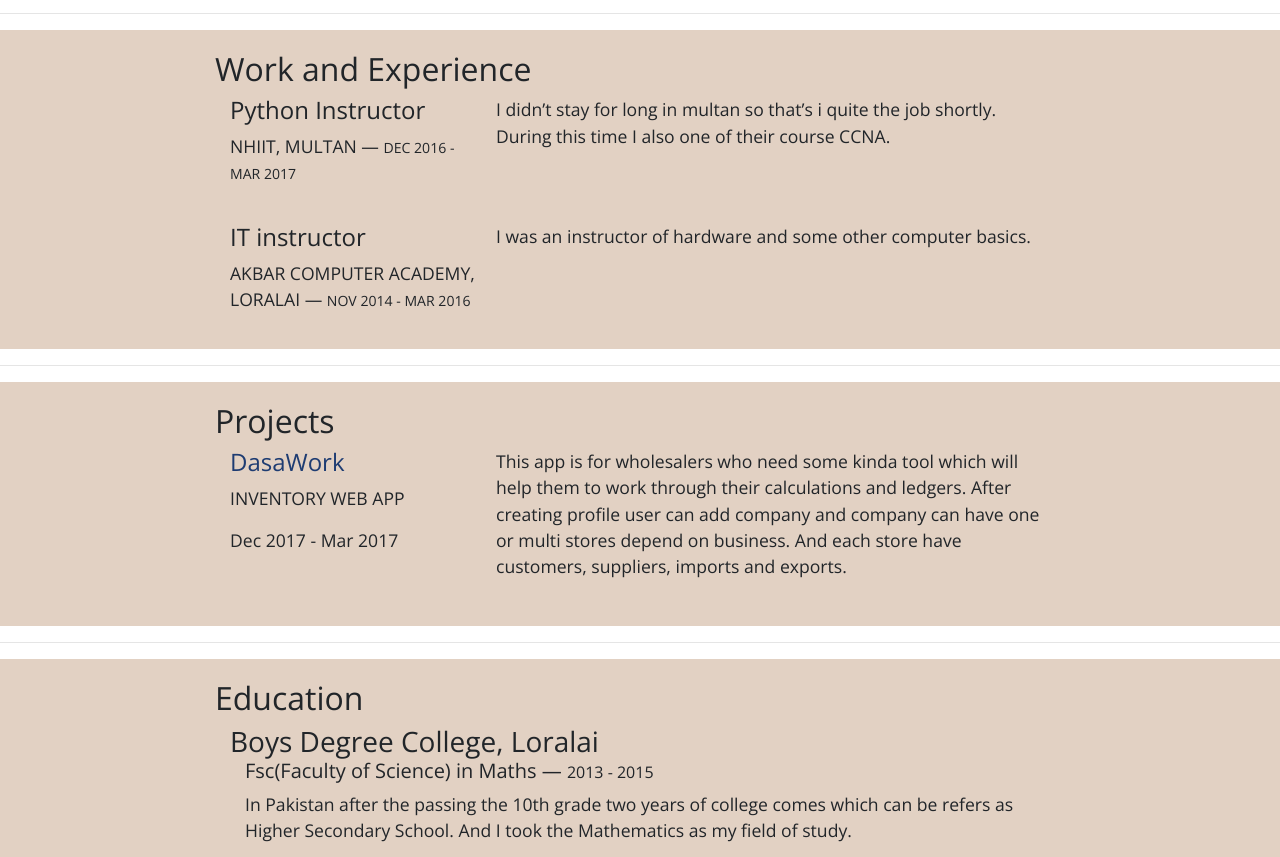
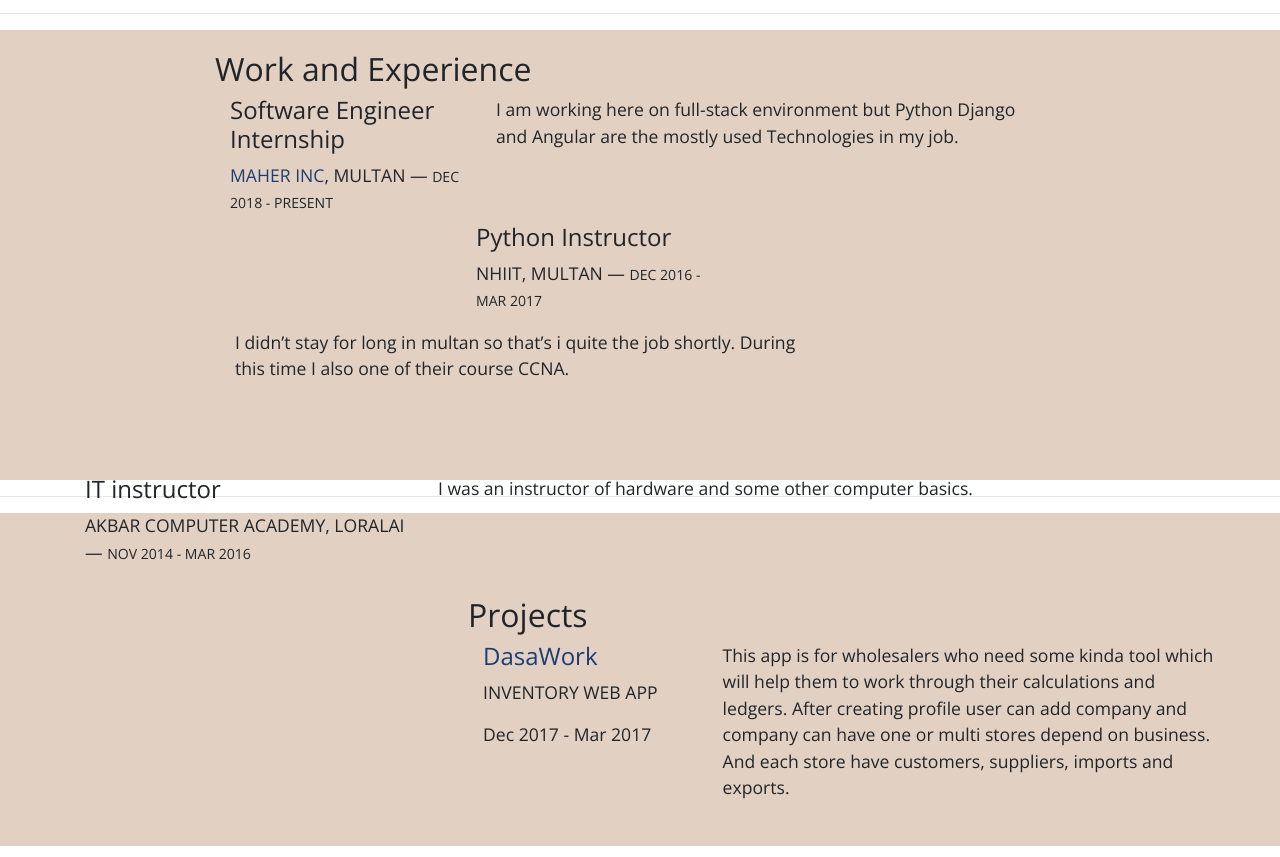
Before and after one commit to AsadullahFarooqi/AsadullahFarooqi.github.io, a plain HTML site: page index.html in a window 1280 px wide. Shown: the part 934-1791 px from the top of the page. Drawn offline with nearby package versions, Linux system fonts and the light colour scheme.

Commit message:
new Intern added

```diff
--- a/index.html
+++ b/index.html
@@ -87,6 +87,18 @@ data analysis with Pandas, Jupyter-notebook.</p>
 
         <div class="container">
           <!-- Job 1 Details -->
+
+          <div class="col-narrow">
+            <h4>Software Engineer Internship</h4>
+            <p class="uppercase"><a href="https://maher.pk/">Maher Inc</a>, Multan — <small>Dec 2018 - Present</small></p>
+          </div>
+
+          <div class="col-wide description">
+            <p>I am working here on full-stack environment but Python Django and Angular are the mostly used Technologies in my job.</p>
+            <br><br>
+          </div>
+        </div>
+
           <div class="col-narrow">
             <h4>Python Instructor</h4>
             <p class="uppercase">NHIIT, Multan — <small>Dec 2016 - Mar 2017</small></p>
```
